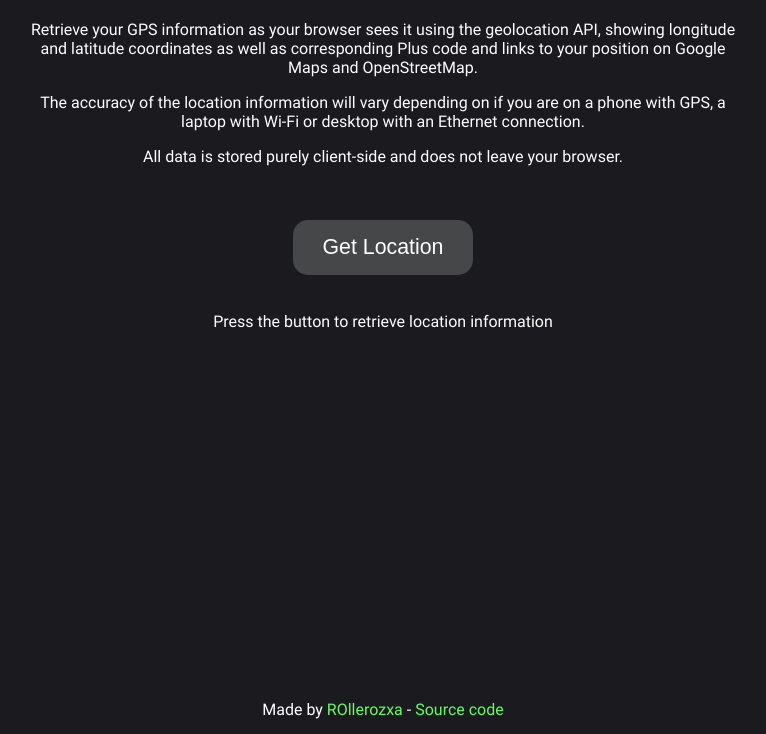
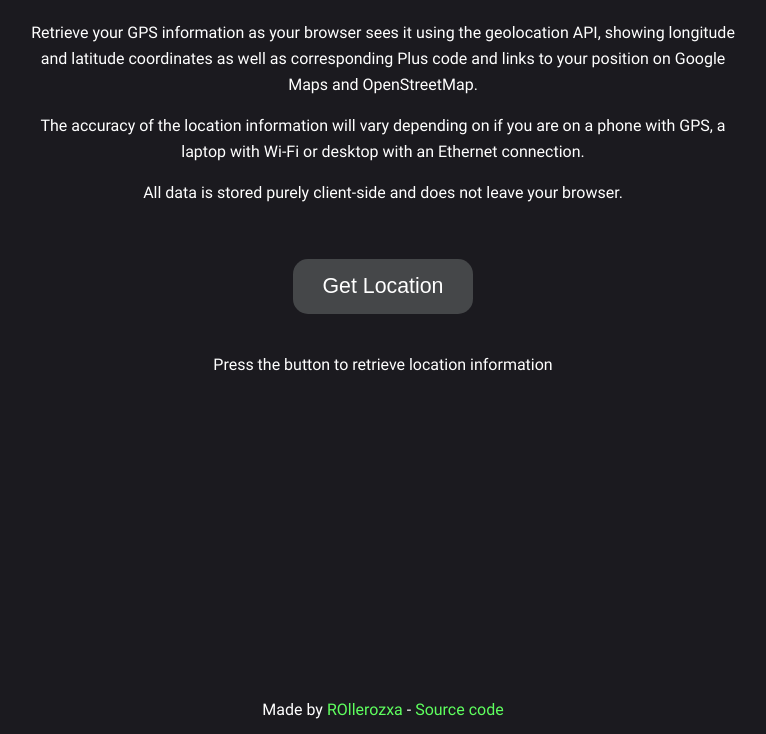
Before and after one commit to rollerozxa/gps.voxelmanip.se, a plain HTML site: page index.html in a window 1280 px wide. Shown: the part 66-800 px from the top of the page, without its empty margins (257-1023 px from the left). Drawn offline with Linux system fonts and the light colour scheme.

Commit message:
Minor styling fixes

```diff
--- a/css/style.css
+++ b/css/style.css
@@ -4,8 +4,8 @@
 	font-style: normal;
 	font-weight: 400;
 	font-display: swap;
-	src: local('Roboto'),
-		url('fonts/roboto-v29-latin-ext_latin-regular.woff2') format('woff2');
+	src: local('Roboto Regular'),
+		url('../fonts/roboto-v29-latin-ext_latin-regular.woff2') format('woff2');
 }
 
 @font-face {
@@ -14,13 +14,14 @@
 	font-weight: 700;
 	font-display: swap;
 	src: local('Roboto Bold'),
-		url('fonts/roboto-v29-latin-ext_latin-700.woff2') format('woff2');
+		url('../fonts/roboto-v29-latin-ext_latin-700.woff2') format('woff2');
 }
 
 body {
 	background-color: #1b1a1f;
 	color: white;
 	font-family: Roboto, sans-serif;
+	font-size: 12pt;
 
 	max-width: 720px;
 	margin: auto;
@@ -38,6 +39,10 @@ footer {
 	margin: auto;
 	margin-top: 5em;
 	padding: 15px 0;
+}
+
+p {
+	line-height: 1.6;
 }
 
 a {
```
